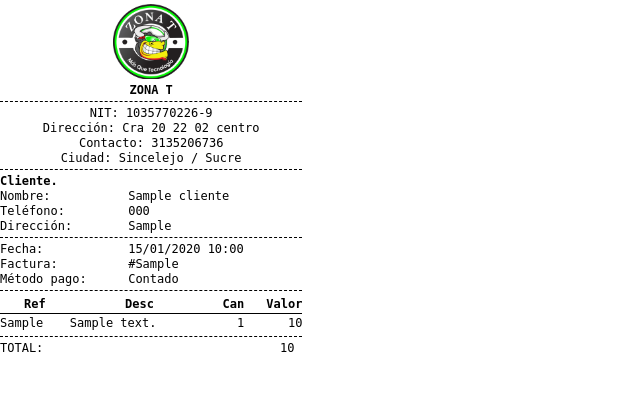
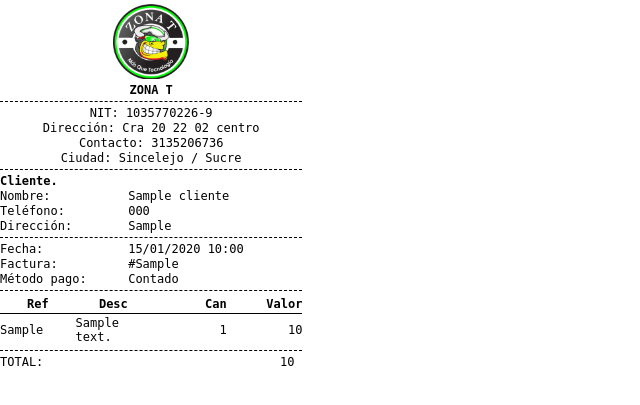
Before and after one commit to JaimeProyecto/ZONA_T_DJANGO, a Django app: page /ventas/1/ticket/ in a window 1280 px wide. Shown: the top 405 px of the page, without its empty margins (0-640 px from the left). Run offline with Django 5.2, Linux system fonts and the light colour scheme; a user stored in the database is signed in; tables that the repository leaves empty hold one stand-in row (values such as "Sample post"); some libraries are stand-ins or nearby versions.

Commit message:
ajuste de la tirilla

```diff
--- a/core/templates/core/print.html
+++ b/core/templates/core/print.html
@@ -41,7 +41,6 @@
     .field {
       margin: 1px 0;
     }
-    /* Etiqueta y valor por defecto */
     .label {
       display: inline-block;
       width: 40%;
@@ -52,8 +51,6 @@
       width: 55%;
       vertical-align: top;
     }
-
-    /* Sobrescribir para el bloque centrado de empresa */
     .field.center .label,
     .field.center .value {
       display: inline-block;
@@ -63,6 +60,7 @@
     /* Tabla de items */
     table {
       width: 100%;
+      table-layout: fixed;
       border-collapse: collapse;
     }
     th, td {
@@ -70,6 +68,16 @@
     }
     th {
       border-bottom: 1px solid #000;
+    }
+
+    /* Columnas específicas */
+    .ref, .can, .val {
+      white-space: nowrap;
+    }
+    .desc {
+      width: 50%;
+      white-space: pre-wrap;
+      word-wrap: break-word;
     }
     .right {
       text-align: right;
@@ -144,19 +152,19 @@
   <table>
     <thead>
       <tr>
-        <th>Ref</th>
+        <th class="ref">Ref</th>
         <th>Desc</th>
-        <th class="right">Can</th>
-        <th class="right">Valor</th>
+        <th class="right can">Can</th>
+        <th class="right val">Valor</th>
       </tr>
     </thead>
     <tbody>
       {% for item in venta.items.all %}
       <tr>
-        <td>{{ item.producto.reference|slice:":6" }}</td>
-        <td>{{ item.producto.description|slice:":12" }}</td>
-        <td class="right">{{ item.cantidad }}</td>
-        <td class="right">{{ item.precio|formato_miles }}</td>
+        <td class="ref">{{ item.producto.reference }}</td>
+        <td class="desc">{{ item.producto.description }}</td>
+        <td class="right can">{{ item.cantidad }}</td>
+        <td class="right val">{{ item.precio|formato_miles }}</td>
       </tr>
       {% endfor %}
     </tbody>
```
